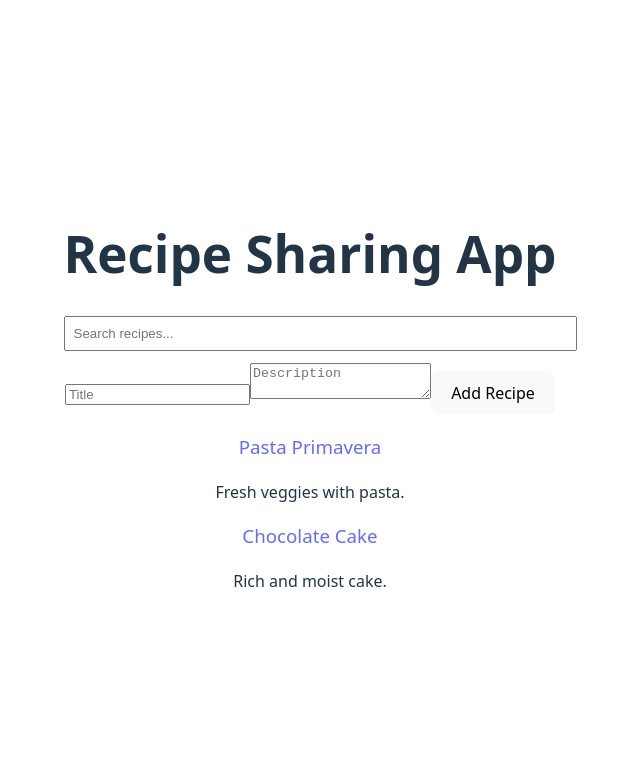
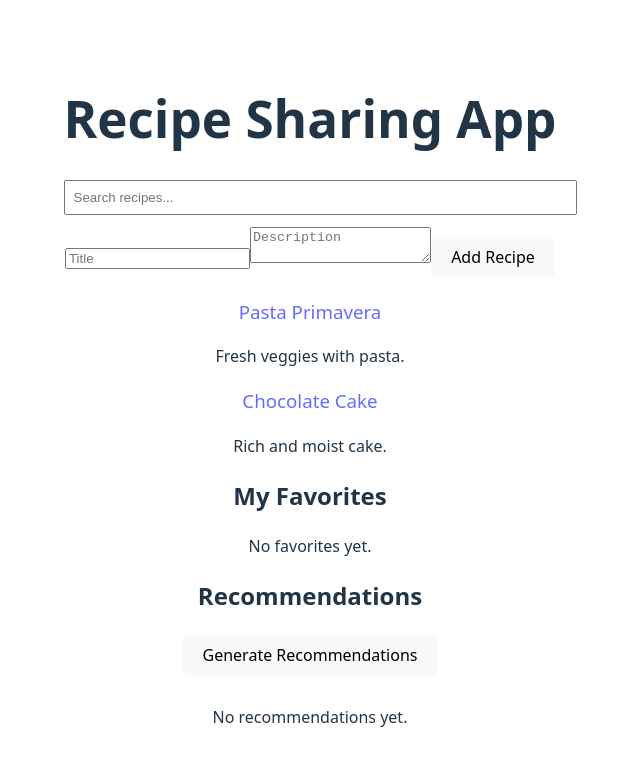
Before and after one commit to DorianKundwa/alx-fe-reactjs, a React (Vite) app in the folder recipe-sharing-app/: page / in a window 1280 px wide. Shown: the top 766 px of the page, without its empty margins (330-970 px from the left). Built offline with nearby package versions, Linux system fonts and the light colour scheme.

Commit message:
feat(recipe-sharing-app): add favorites and recommendations to Zustand store; create FavoritesList and RecommendationsList; add favorite toggle in RecipeDetails; integrate lists in App UI

```diff
--- a/recipe-sharing-app/src/App.jsx
+++ b/recipe-sharing-app/src/App.jsx
@@ -4,6 +4,8 @@ import RecipeList from './components/RecipeList'
 import AddRecipeForm from './components/AddRecipeForm'
 import RecipeDetails from './components/RecipeDetails'
 import SearchBar from './components/SearchBar'
+import FavoritesList from './components/FavoritesList'
+import RecommendationsList from './components/RecommendationsList'
 import { useRecipeStore } from './components/recipeStore'
 import { BrowserRouter, Routes, Route } from 'react-router-dom'
 
@@ -27,6 +29,8 @@ function App() {
               <SearchBar />
               <AddRecipeForm />
               <RecipeList />
+              <FavoritesList />
+              <RecommendationsList />
             </>
           } />
           <Route path="/recipes/:id" element={<RecipeDetails />} />
--- /dev/null
+++ b/recipe-sharing-app/src/components/FavoritesList.jsx
@@ -0,0 +1,22 @@
+import { useRecipeStore } from './recipeStore'
+
+function FavoritesList() {
+  const favorites = useRecipeStore(state => state.favorites)
+  const recipes = useRecipeStore(state => state.recipes)
+  const favoriteRecipes = favorites.map(id => recipes.find(r => r.id === id)).filter(Boolean)
+
+  return (
+    <div style={{ marginTop: '16px' }}>
+      <h2>My Favorites</h2>
+      {favoriteRecipes.map(recipe => (
+        <div key={recipe.id}>
+          <h3>{recipe.title}</h3>
+          <p>{recipe.description}</p>
+        </div>
+      ))}
+      {favoriteRecipes.length === 0 && <p>No favorites yet.</p>}
+    </div>
+  )
+}
+
+export default FavoritesList
--- a/recipe-sharing-app/src/components/RecipeDetails.jsx
+++ b/recipe-sharing-app/src/components/RecipeDetails.jsx
@@ -7,6 +7,10 @@ function RecipeDetails({ recipeId: propId }) {
   const { id: routeId } = useParams()
   const id = propId ?? Number(routeId)
   const recipe = useRecipeStore(state => state.recipes.find(r => r.id === id))
+  const favorites = useRecipeStore(state => state.favorites)
+  const addFavorite = useRecipeStore(state => state.addFavorite)
+  const removeFavorite = useRecipeStore(state => state.removeFavorite)
+  const isFavorite = favorites.includes(id)
 
   if (!recipe) {
     return <div>Recipe not found</div>
@@ -17,6 +21,11 @@ function RecipeDetails({ recipeId: propId }) {
       <h1>{recipe.title}</h1>
       <p>ID: {recipe.id}</p>
       <p>{recipe.description}</p>
+      {isFavorite ? (
+        <button onClick={() => removeFavorite(id)} style={{ marginRight: '8px' }}>Remove from Favorites</button>
+      ) : (
+        <button onClick={() => addFavorite(id)} style={{ marginRight: '8px' }}>Add to Favorites</button>
+      )}
       <EditRecipeForm recipeId={id} />
       <DeleteRecipeButton recipeId={id} />
     </div>
--- /dev/null
+++ b/recipe-sharing-app/src/components/RecommendationsList.jsx
@@ -0,0 +1,24 @@
+import { useRecipeStore } from './recipeStore'
+
+function RecommendationsList() {
+  const recommendations = useRecipeStore(state => state.recommendations)
+  const generateRecommendations = useRecipeStore(state => state.generateRecommendations)
+
+  return (
+    <div style={{ marginTop: '16px' }}>
+      <h2>Recommendations</h2>
+      <button onClick={generateRecommendations} style={{ marginBottom: '12px' }}>
+        Generate Recommendations
+      </button>
+      {recommendations.map(recipe => (
+        <div key={recipe.id}>
+          <h3>{recipe.title}</h3>
+          <p>{recipe.description}</p>
+        </div>
+      ))}
+      {recommendations.length === 0 && <p>No recommendations yet.</p>}
+    </div>
+  )
+}
+
+export default RecommendationsList
--- a/recipe-sharing-app/src/components/recipeStore.js
+++ b/recipe-sharing-app/src/components/recipeStore.js
@@ -4,6 +4,8 @@ export const useRecipeStore = create(set => ({
   recipes: [],
   searchTerm: '',
   filteredRecipes: [],
+  favorites: [],
+  recommendations: [],
   setSearchTerm: (term) => set(state => ({
     searchTerm: term,
     filteredRecipes: state.recipes.filter(r => r.title.toLowerCase().includes(term.toLowerCase()))
@@ -11,6 +13,16 @@ export const useRecipeStore = create(set => ({
   filterRecipes: () => set(state => ({
     filteredRecipes: state.recipes.filter(r => r.title.toLowerCase().includes(state.searchTerm.toLowerCase()))
   })),
+  addFavorite: (recipeId) => set(state => ({
+    favorites: state.favorites.includes(recipeId) ? state.favorites : [...state.favorites, recipeId]
+  })),
+  removeFavorite: (recipeId) => set(state => ({
+    favorites: state.favorites.filter(id => id !== recipeId)
+  })),
+  generateRecommendations: () => set(state => {
+    const recommended = state.recipes.filter(recipe => state.favorites.includes(recipe.id) && Math.random() > 0.5)
+    return { recommendations: recommended }
+  }),
   addRecipe: (newRecipe) => set(state => {
     const nextRecipes = [...state.recipes, newRecipe]
     const nextFiltered = nextRecipes.filter(r => r.title.toLowerCase().includes(state.searchTerm.toLowerCase()))
```
